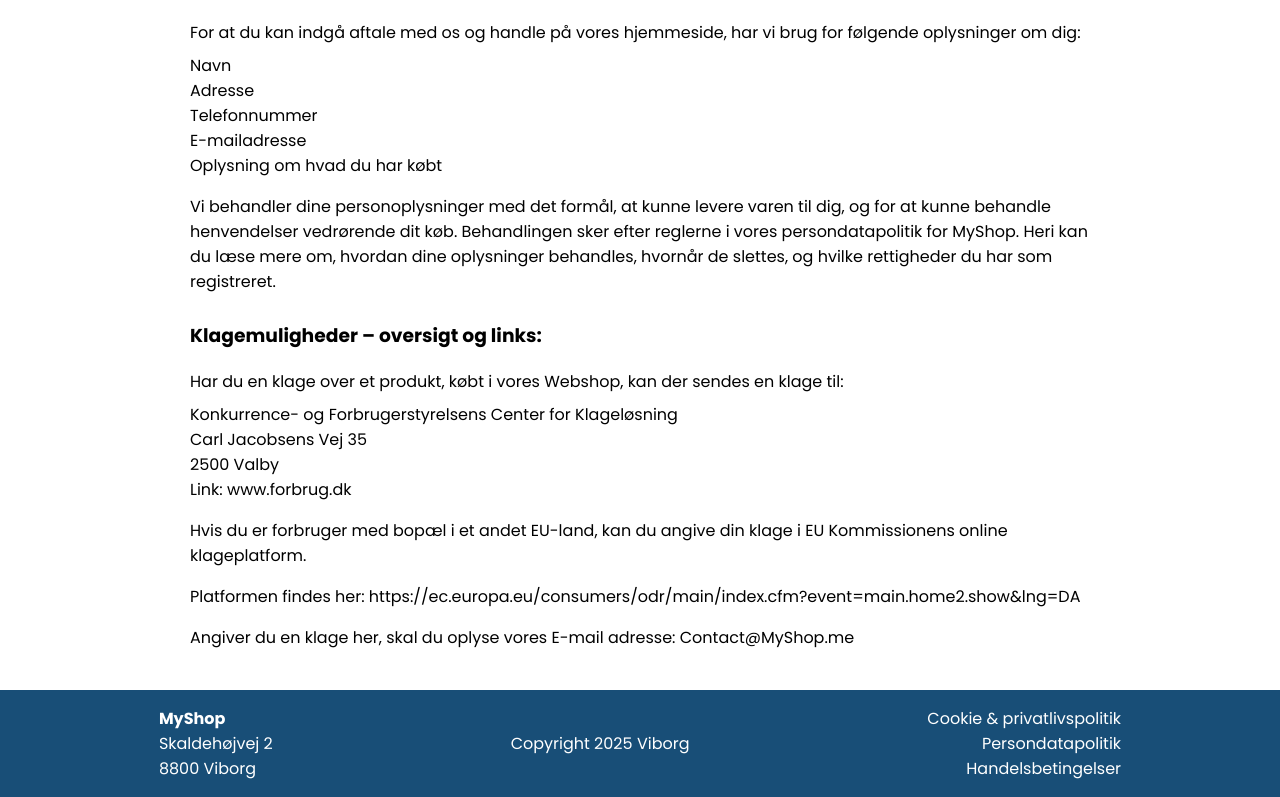
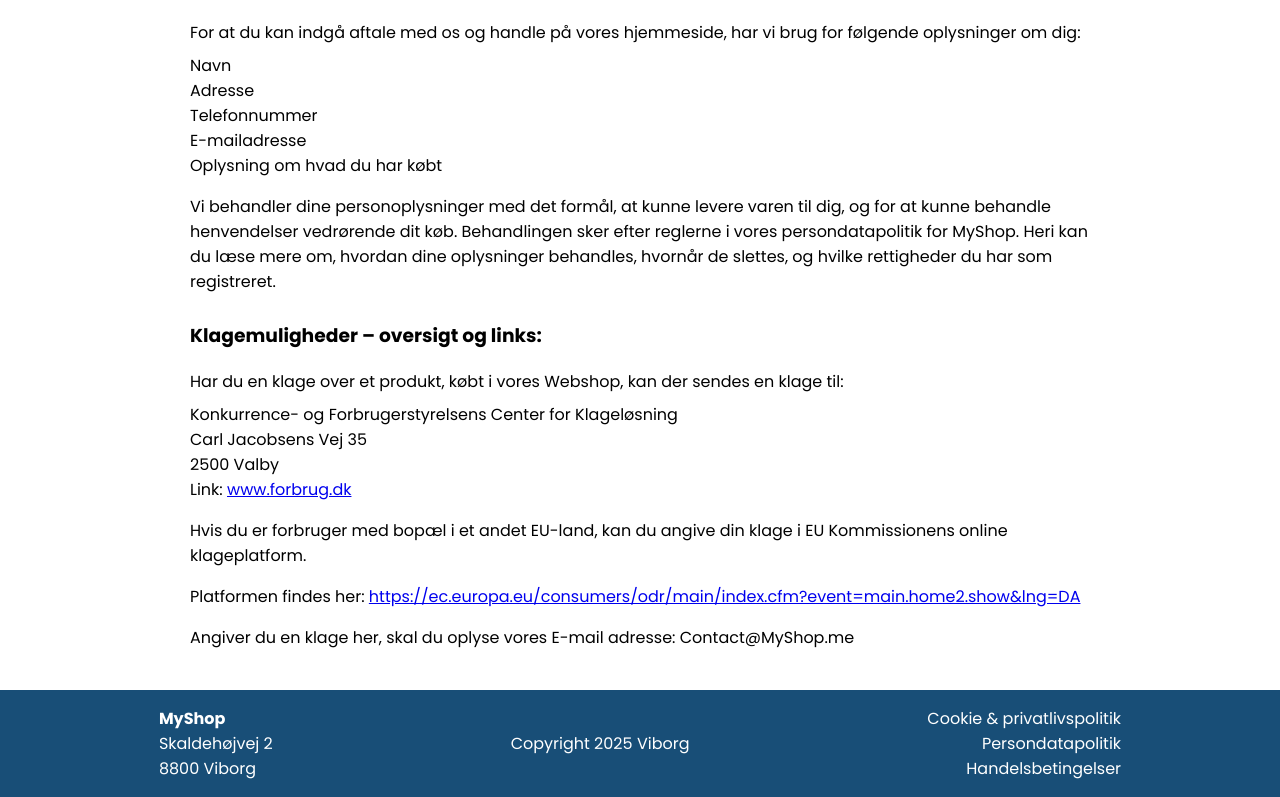
Before and after one commit to HoniNanoq2025/semesteropgave, a React (Vite) app in the folder hejdi-semesteropgave/: page /terms-conditions in a window 1280 px wide. Shown: the part 3625-4422 px from the top of the page. Built offline with nearby package versions, Linux system fonts and the light colour scheme.

Commit message:
add links in TermsConditions

```diff
--- a/hejdi-semesteropgave/src/pages/TermsConditions/TermsConditions.jsx
+++ b/hejdi-semesteropgave/src/pages/TermsConditions/TermsConditions.jsx
@@ -275,7 +275,9 @@
           </p>
           <p className={styles.address}>Carl Jacobsens Vej 35</p>
           <p className={styles.address}>2500 Valby</p>
-          <p className={styles.address}>Link: www.forbrug.dk</p>
+          <p className={styles.address}>
+            Link: <a href="www.forbrug.dk">www.forbrug.dk</a>
+          </p>
         </div>
 
         <div className={styles.policyText}>
@@ -284,8 +286,10 @@
             klage i EU Kommissionens online klageplatform.
           </p>
           <p className={styles.policyParagraph}>
-            Platformen findes her:
-            https://ec.europa.eu/consumers/odr/main/index.cfm?event=main.home2.show&lng=DA
+            Platformen findes her:{" "}
+            <a href="https://ec.europa.eu/consumers/odr/main/index.cfm?event=main.home2.show&lng=DA">
+              https://ec.europa.eu/consumers/odr/main/index.cfm?event=main.home2.show&lng=DA
+            </a>
           </p>
           <p className={styles.policyParagraph}>
             Angiver du en klage her, skal du oplyse vores E-mail adresse:
```
